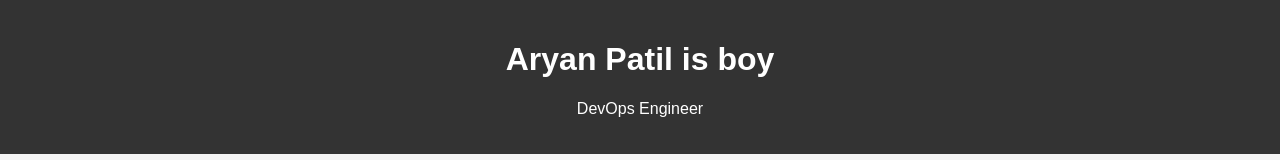
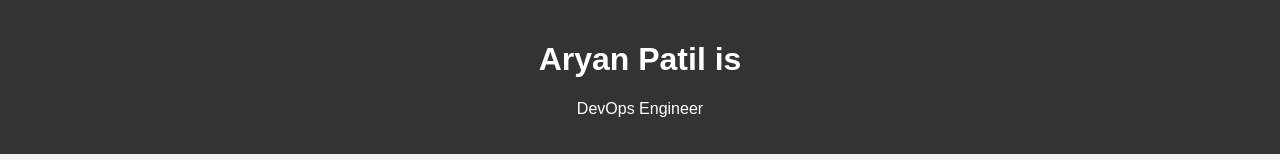
Before and after one commit to aryanpatil8605/resume, a plain HTML site: page index.html in a window 1280 px wide. Shown: the top 160 px of the page. Drawn offline with Linux system fonts and the light colour scheme.

Commit message:
Update index.html

```diff
--- a/index.html
+++ b/index.html
@@ -8,7 +8,7 @@
 </head>
 <body>
     <header>
-        <h1>Aryan Patil is boy</h1>
+        <h1>Aryan Patil is </h1>
         <p>DevOps Engineer</p>
     </header>
     <nav>
```
